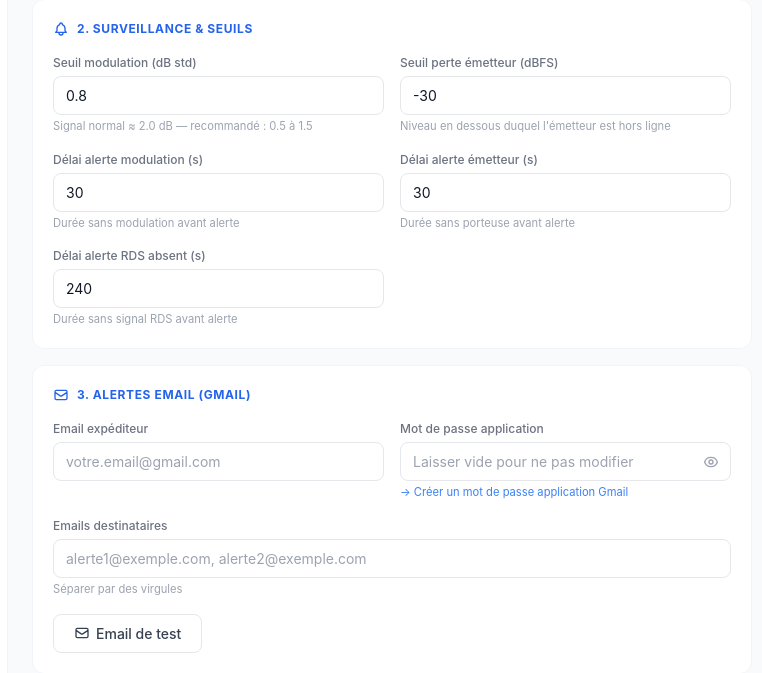
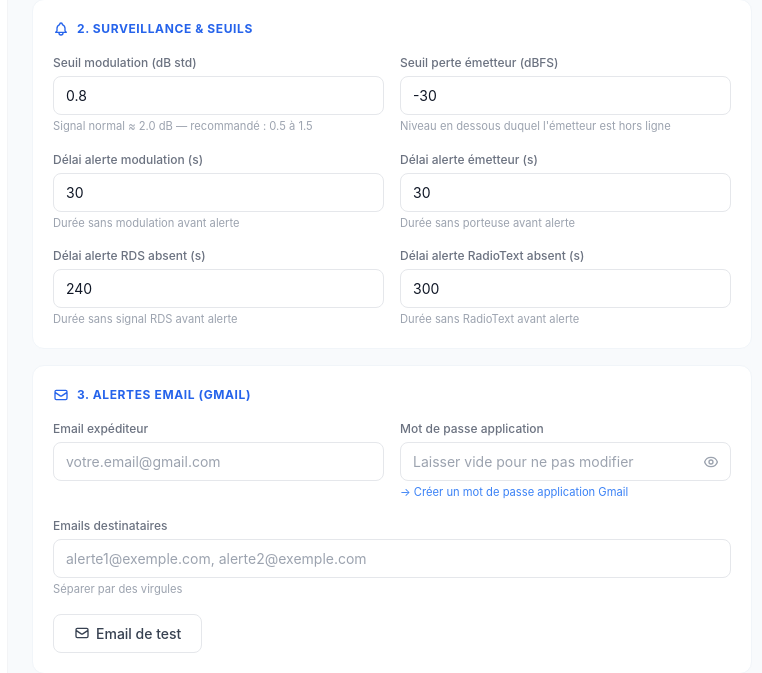
Before and after one commit to LyonelB/fm-monitor, a Flask app: template templates/config.html in a window 1280 px wide. Shown: the part 418-1091 px from the top of the page, without its empty margins (248-1010 px from the left). Run offline with Flask 3, Linux system fonts and the light colour scheme; the template is opened without the code that fills it, so the values that code supplies are empty; some libraries are stand-ins or nearby versions.

Commit message:
feat: configurable RadioText (RT) timeout in settings UI
Add rt_timeout field so RT-absent alert delay can be set independently
from rds_timeout (was hardcoded to 300s). Saved to config, applied live.

```diff
--- a/app.py
+++ b/app.py
@@ -288,6 +288,10 @@
                 config['audio']['rds_timeout'] = int(data['audio']['rds_timeout'])
                 if monitor:
                     monitor.rds_timeout = int(data['audio']['rds_timeout'])
+            if 'rt_timeout' in data['audio']:
+                config['audio']['rt_timeout'] = int(data['audio']['rt_timeout'])
+                if monitor:
+                    monitor.rt_timeout = int(data['audio']['rt_timeout'])
 
         # Configuration email
         if 'email' in data:
--- a/templates/config.html
+++ b/templates/config.html
@@ -173,6 +173,11 @@
           <div class="field-label">Délai alerte RDS absent (s)</div>
           <input type="number" id="rds-timeout" class="field-input" placeholder="120">
           <div class="field-hint">Durée sans signal RDS avant alerte</div>
+        </div>
+        <div>
+          <div class="field-label">Délai alerte RadioText absent (s)</div>
+          <input type="number" id="rt-timeout" class="field-input" placeholder="300">
+          <div class="field-hint">Durée sans RadioText avant alerte</div>
         </div>
       </div>
     </div>
@@ -521,6 +526,7 @@
       document.getElementById('modulation-std-threshold').value = config.audio?.modulation_std_threshold || 0.5;
       document.getElementById('signal-lost-threshold').value    = config.audio?.signal_lost_threshold || -50;
       document.getElementById('rds-timeout').value              = config.audio?.rds_timeout || 120;
+      document.getElementById('rt-timeout').value               = config.audio?.rt_timeout || 300;
       document.getElementById('sender-email').value             = config.email?.sender_email || '';
       document.getElementById('sender-password').value          = '';
       document.getElementById('recipient-emails').value         = recipientsStr;
@@ -613,7 +619,8 @@
         modulation_alert_delay:   parseInt(document.getElementById('modulation-alert-delay').value) || 30,
         modulation_std_threshold: parseFloat(document.getElementById('modulation-std-threshold').value) || 0.5,
         signal_lost_threshold:    parseFloat(document.getElementById('signal-lost-threshold').value) || -50,
-        rds_timeout:              parseInt(document.getElementById('rds-timeout').value) || 120
+        rds_timeout:              parseInt(document.getElementById('rds-timeout').value) || 120,
+        rt_timeout:               parseInt(document.getElementById('rt-timeout').value) || 300
       },
       email: {
         sender_email:     document.getElementById('sender-email').value,
```
